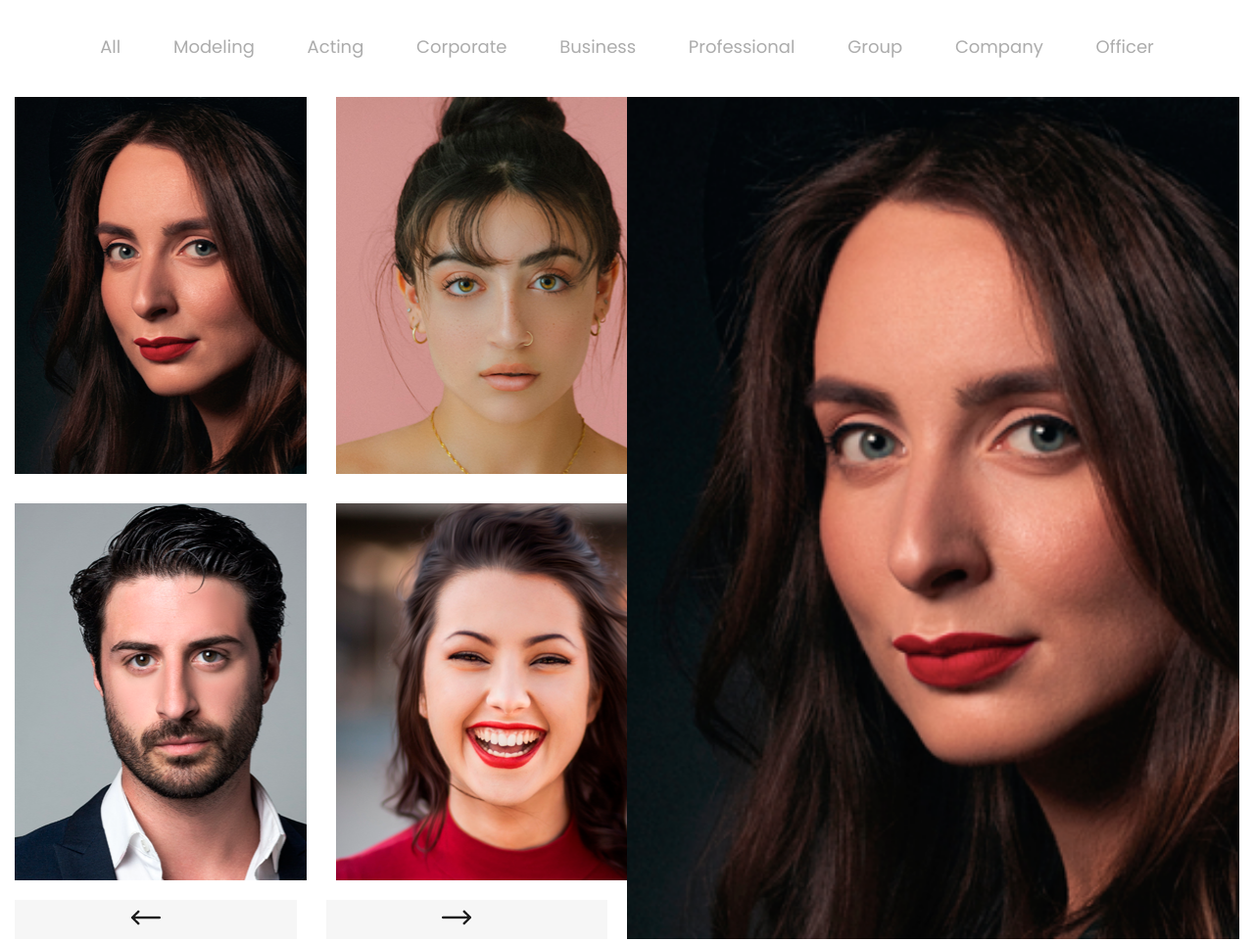
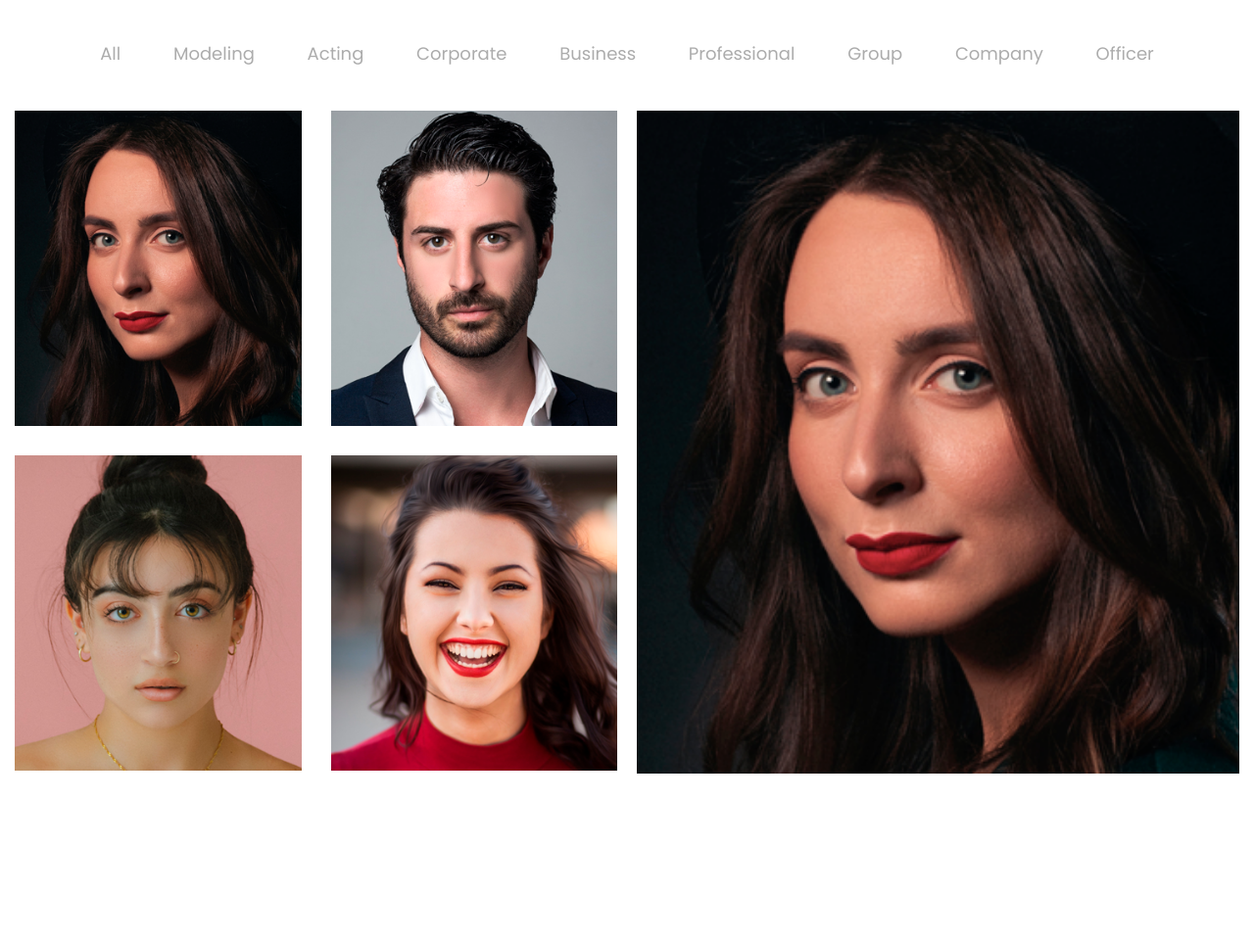
Before and after one commit to yarikdr/photostudio, a website: page index.html in a window 1280 px wide. Shown: the part 2141-3103 px from the top of the page at 98% size. After the commit the page ends 3081 px from the top, so only its background shows below. Drawn offline with Linux system fonts and the light colour scheme.

Commit message:
block services almost done

```diff
--- a/index.html
+++ b/index.html
@@ -97,28 +97,42 @@
                     <div class="services__main">
                         <div class="services__gallery">
                             <div class="services__photo">
-                                <button class="services__btn btn">Company</button>
-                                <button class="services__check">Check service</button>
+                                <img src="./img/services/01.png" alt="">
+                                <div class="services__btns">
+                                    <button class="services__btn btn">Company</button>
+                                    <button class="services__check">Check service</button>
+                                </div>
                             </div>
                             <div class="services__photo">
-                                <button class="services__btn btn">Company</button>
-                                <button class="services__check">Check service</button>
+                                <img src="./img/services/02.png" alt="">
+                                <div class="services__btns">
+                                    <button class="services__btn btn">Company</button>
+                                    <button class="services__check">Check service</button>
+                                </div>
                             </div>
                             <div class="services__photo">
-                                <button class="services__btn btn">Company</button>
-                                <button class="services__check">Check service</button>
+                                <img src="./img/services/03.png" alt="">
+                                <div class="services__btns">
+                                    <button class="services__btn btn">Company</button>
+                                    <button class="services__check">Check service</button>
+                                </div>
                             </div>
                             <div class="services__photo">
-                                <button class="services__btn btn">Company</button>
-                                <button class="services__check">Check service</button>
+                                <img src="./img/services/04.png" alt="">
+                                <div class="services__btns">
+                                    <button class="services__btn btn">Company</button>
+                                    <button class="services__check">Check service</button>
+                                </div>
                             </div>
                         </div>
-                        <div class="services__presentation"></div>
-                        <div class="services__slider-btns">
-                            <button><img src="./img/arrow-dark.png" alt="Loading"></button>
-                            <button><img src="./img/arrow-dark.png" alt="Loading"></button>
+                        <div class="services__presentation">
+                            <img src="./img/services/01.png" alt="">
                         </div>
                     </div>
+                    <!-- <div class="services__slider-btns">
+                        <button><img src="./img/arrow-dark.png" alt="Loading"></button>
+                        <button><img src="./img/arrow-dark.png" alt="Loading"></button>
+                    </div> -->
                 </div>
             </div>
         </div>
--- a/js/script.js
+++ b/js/script.js
@@ -30,12 +30,13 @@ document.querySelector('.burger').addEventListener('click', function() {
     document.querySelector('.header__nav').classList.toggle('active');
 });
 
-const photos = document.querySelectorAll('.services__check'),
-      bigPhoto = document.querySelector('.services__presentation');
+const photos = document.querySelectorAll('.services__photo > img'),
+      bigPhoto = document.querySelector('.services__presentation > img'),
+      photoBtns = document.querySelectorAll('.services__check');
 
-photos.forEach(item => {
+photoBtns.forEach((item, index) => {
     item.addEventListener('click', () => {
-        bigPhoto.style.backgroundImage = window.getComputedStyle(item.parentElement).backgroundImage;
+        bigPhoto.src = photos[index].src;
     });
 });
 // console.log(window.getComputedStyle(document.querySelector('.services__photo')).backgroundImage);
--- a/scss/_services.scss
+++ b/scss/_services.scss
@@ -16,18 +16,21 @@
 .services {
     &__inner {
         padding: 120px 0px 150px 0px;
-        > * {
-            margin-bottom: 40px;
-        }
     }
 
     &__title {
         text-align: center;
+        margin-bottom: 40px;
     }
 
     &__menu {
         text-align: center;
-        * {
+        margin-bottom: 40px;
+        line-height: 2;
+        @media (max-width: $bp4) {
+            display: none;
+        }
+        > * {
             font-size: 18px;
             color: #ACACAC;
             padding: 5px 25px;
@@ -58,57 +61,66 @@
     }
 
     &__main {
-        display: grid;
-        grid-template-columns: repeat(2, minmax(200px, 1fr));
-        grid-template-rows: 1fr 40px;
-        grid-template: 20px;
+        display: flex;
+        align-items: flex-start;
+        margin: 0 -10px;
+        >* {
+            padding: 0 10px;
+        }
+
     }
 
     &__gallery {
+        flex: 1 1 50%;
         display: grid;
-        grid-template-columns: repeat(2, minmax(120px, 350px));
-        grid-auto-rows: 385px;
+        grid-auto-columns: fit-content(350px);
+        grid-template-rows: repeat(2, auto);
+        grid-auto-flow: column;
         gap: 30px;
-
-        >*:nth-child(1) {
-            background: url("../img/services/01.png") 0 0 / cover no-repeat;
-        }
-
-        >*:nth-child(2) {
-            background: url("../img/services/02.png") 0 0 / cover no-repeat;
-        }
-
-        >*:nth-child(3) {
-            background: url("../img/services/03.png") 0 0 / cover no-repeat;
-        }
-
-        >*:nth-child(4) {
-            background: url("../img/services/04.png") 0 0 / cover no-repeat;
+        @media (max-width: $bp4) {
+            grid-template-rows: repeat(4, auto);
+            gap: 0;
+            row-gap: 30px;
+            >* {
+                justify-self: center;
+            }
         }
     }
 
     &__photo {
-        display: flex;
-        flex-direction: column;
-        justify-content: flex-end;
-        background: #000;
-        padding: 0 0 25px 25px;
+        width: 100%;
+        height: auto;
+        position: relative;
         &:hover {
-            * {
+            button {
                 animation-name: fadeIn;
                 animation-duration: 1s;
                 display: block;
             }
         }
+        img {
+            width: 100%;
+            height: auto;
+        }
     }
 
     &__presentation {
-        grid-row: span 2;
-        background: url("../img/services/01.png") 0 0 / cover no-repeat;
+        flex: 0 1 50%;
+        img {
+            width: 100%;
+            height: auto;
+        }
         max-width: 800px;
         width: 100%;
-        height: 100%;
-        height: 860px;
+        @media (max-width: $bp3) {
+            display: none;
+        }
+    }
+
+    &__btns {
+        position: absolute;
+        bottom: 25px;
+        left: 25px;
     }
 
     &__btn {
```
Also changed, not shown: css/style.min.css.
